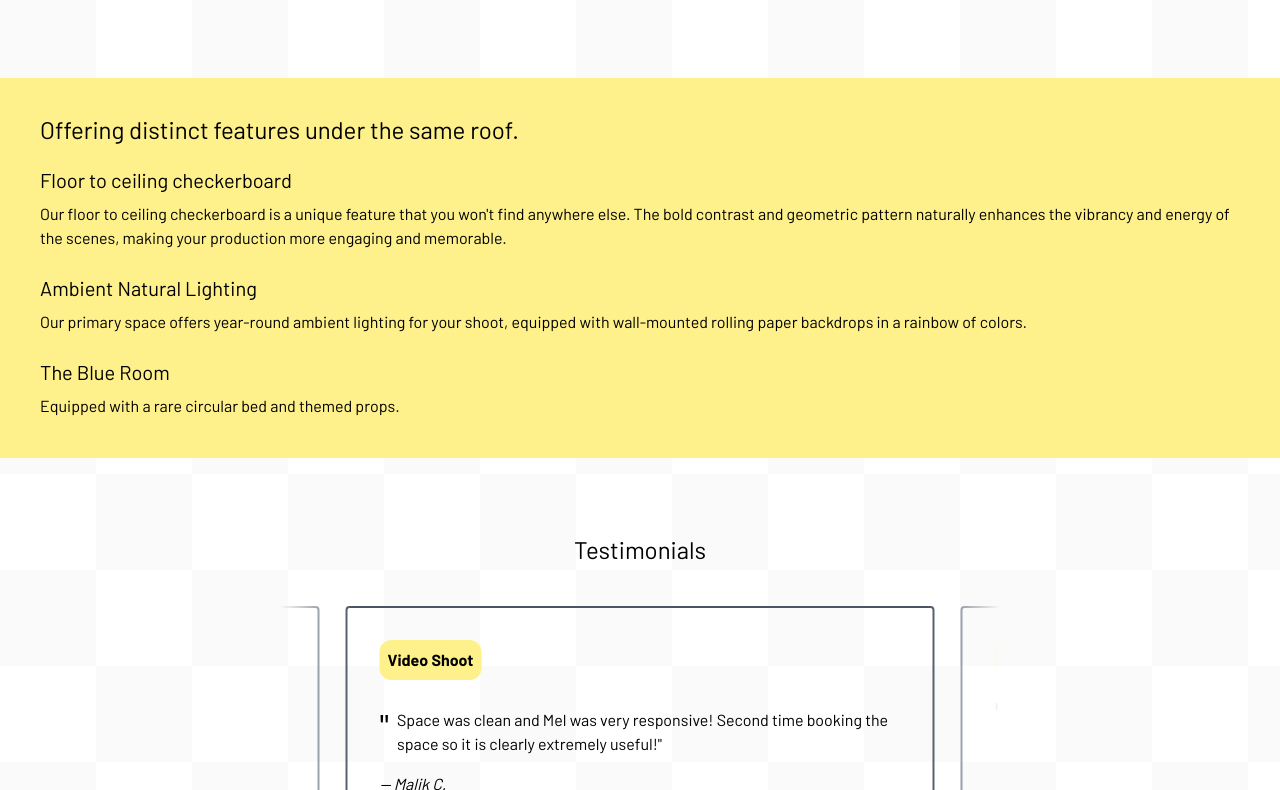
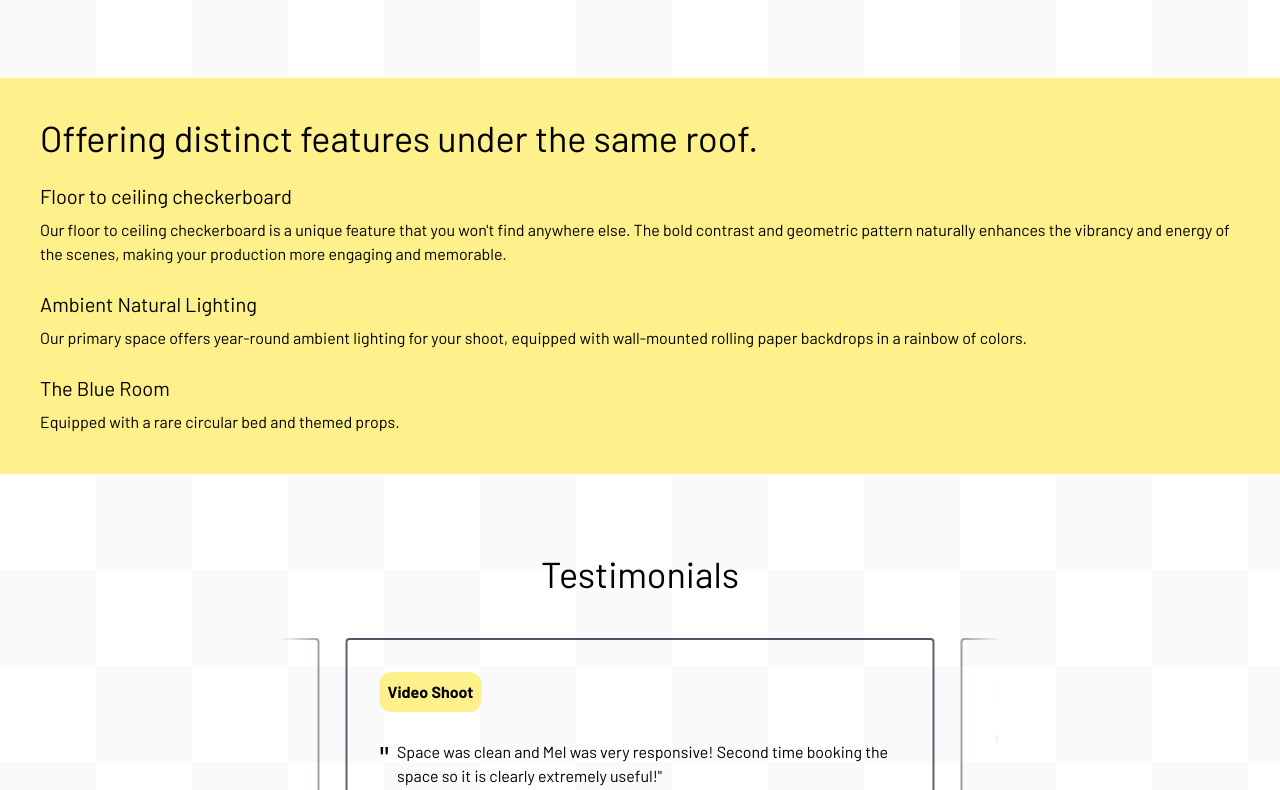
Before and after one commit to yunggarlic/kipstudios, a Next.js app: page / in a window 1280 px wide. Shown: the part 870-1660 px from the top of the page. Built offline with nearby package versions, Linux system fonts and the light colour scheme.

Commit message:
adjusting global font

```diff
--- a/src/app/globals.css
+++ b/src/app/globals.css
@@ -47,8 +47,7 @@ h1 {
 }
 
 h2 {
-  line-height: 1.5rem;
-  font-size: 1.5rem;
+  @apply text-4xl;
 }
 
 h3 {
```
